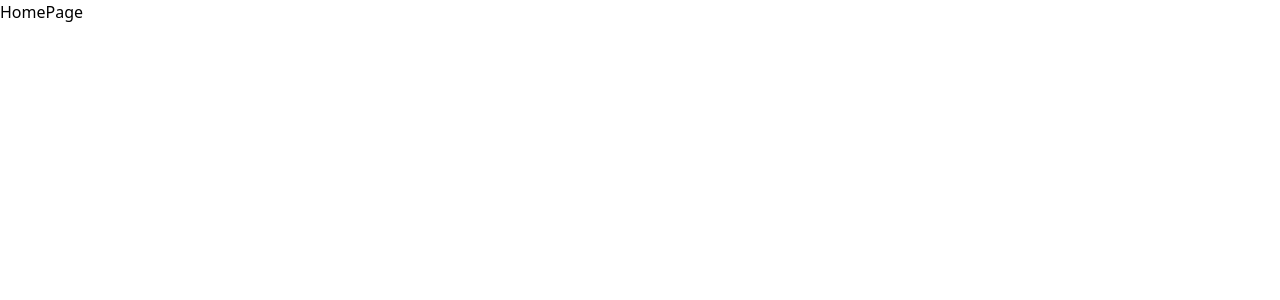
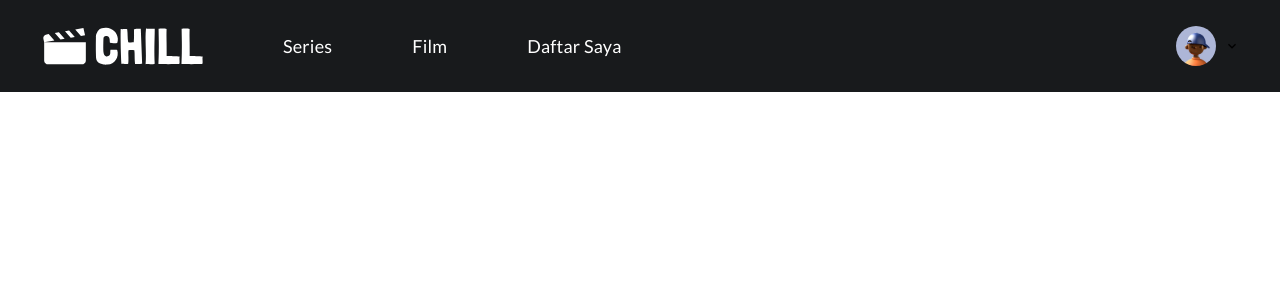
Before and after one commit to rizqyazhar/chillStreaming-missionFe2B, a React (Vite) app: page /home in a window 1280 px wide. Shown: the top 300 px of the page. Built offline with nearby package versions, Linux system fonts and the light colour scheme.

Commit message:
feat: homepage, navbar done

```diff
--- /dev/null
+++ b/src/molecules/Navbar.jsx
@@ -0,0 +1,33 @@
+import { MdKeyboardArrowDown } from "react-icons/md";
+
+const Navbar = ({ genreTab }) => {
+  return (
+    <>
+      <nav className='max-w-screen px-5 py-1.5 md:px-10 md:py-6 bg-pageHeaderBackground flex justify-between'>
+        <div className='flex items-center gap-3 md:gap-20'>
+          <a to='/home'>
+            <picture>
+              <source
+                srcSet='/logo/chill-logo.svg'
+                media='(min-width: 768px)'
+              />
+              <img src='/logo/mobile-chilllogo.svg' className='w-full' />
+            </picture>
+          </a>
+          <div className='font-lato font-medium text-[10px] md:text-lg tracking-[.2px] text-white flex gap-3 md:gap-20'>
+            <a to='/series'>Series</a>
+            <a to='/films'>Film</a>
+            <a to='/mylist'>Daftar Saya</a>
+            {genreTab}
+          </div>
+        </div>
+        <div className='relative flex gap-1 md:gap-2 items-center'>
+          <img src='/img/icon/avatar.svg' className='w-5 md:w-10' />
+          <MdKeyboardArrowDown />
+        </div>
+      </nav>
+    </>
+  );
+};
+
+export default Navbar;
--- a/src/pages/HomePage.jsx
+++ b/src/pages/HomePage.jsx
@@ -1,7 +1,7 @@
-import React from "react";
+import Navbar from "../molecules/Navbar";
 
 const HomePage = () => {
-  return <div>HomePage</div>;
+  return <Navbar />;
 };
 
 export default HomePage;
```
